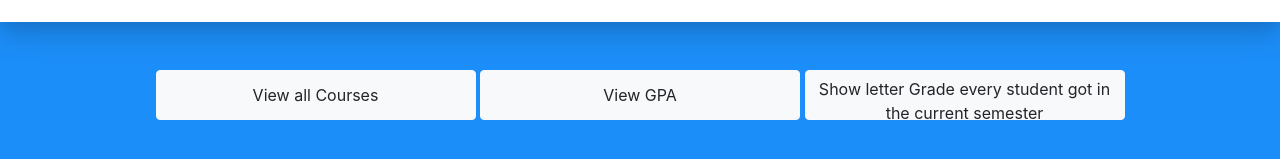
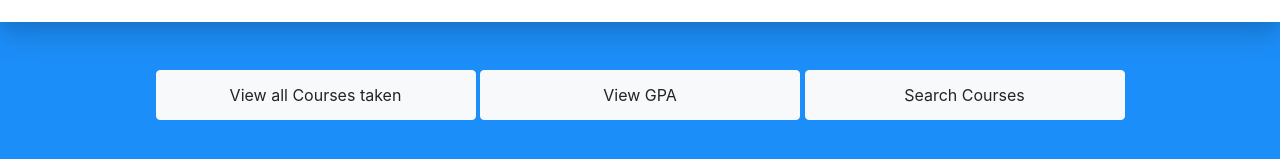
Before and after one commit to jtagaca/StuHub_Public, a React (Create React App) app in the folder client/: page /ktest in a window 1280 px wide. Shown: the part 555-714 px from the top of the page. Built offline with nearby package versions, Linux system fonts and the light colour scheme.

Commit message:
ktest modal buttons working

```diff
--- a/client/src/components/ktest.js
+++ b/client/src/components/ktest.js
@@ -16,9 +16,31 @@ function Test(props) {
 
   //hooks here
 
-  const QueryViewCourse = () => {
+  const QueryViewCoursesTaken = () => {
     Axios.get("/getStuCourses", {
-      params: { LoginID: 100001 }
+      params: { LoginID: 100002 }
+    })
+      .then((response) => {
+        console.log(response.data);
+      })
+      .catch((err) => {
+        console.log(err);
+      });
+  };
+  const QueryViewGPA = () => {
+    Axios.get("/getOwnGPA", {
+      params: { LoginID: 100002 }
+    })
+      .then((response) => {
+        console.log(response.data);
+      })
+      .catch((err) => {
+        console.log(err);
+      });
+  };
+  const QueryViewCoursesAv = () => {
+    Axios.get("/getAllCourses", {
+      params: { LoginID: 100002 }
     })
       .then((response) => {
         console.log(response.data);
@@ -156,14 +178,14 @@ function Test(props) {
       </div>
 
       <div className="my-5">
-        <Buttond variant="light" data-toggle="modal" data-target="#myModal"  onClick = {QueryViewCourse}>
-          View all Courses
+        <Buttond variant="light" data-toggle="modal" data-target="#myModal"  onClick = {QueryViewCoursesTaken}>
+          View all Courses taken
           </Buttond>{" "}
-        <Buttond variant="light" data-toggle="modal" data-target="#secondModal">
+        <Buttond variant="light" data-toggle="modal" data-target="#secondModal" onClick = {QueryViewGPA}>
           View GPA
           </Buttond>{" "}
-        <Buttond variant="light" data-toggle="modal" data-target="#thirdModal">
-          Show letter Grade every student got in the current semester
+        <Buttond variant="light" data-toggle="modal" data-target="#thirdModal" onClick = {QueryViewCoursesAv}>
+          Search Courses
         </Buttond>{" "}
       </div>
 
```
Also changed, not shown: 1 other file (tests, documents, lock files or other folders).
